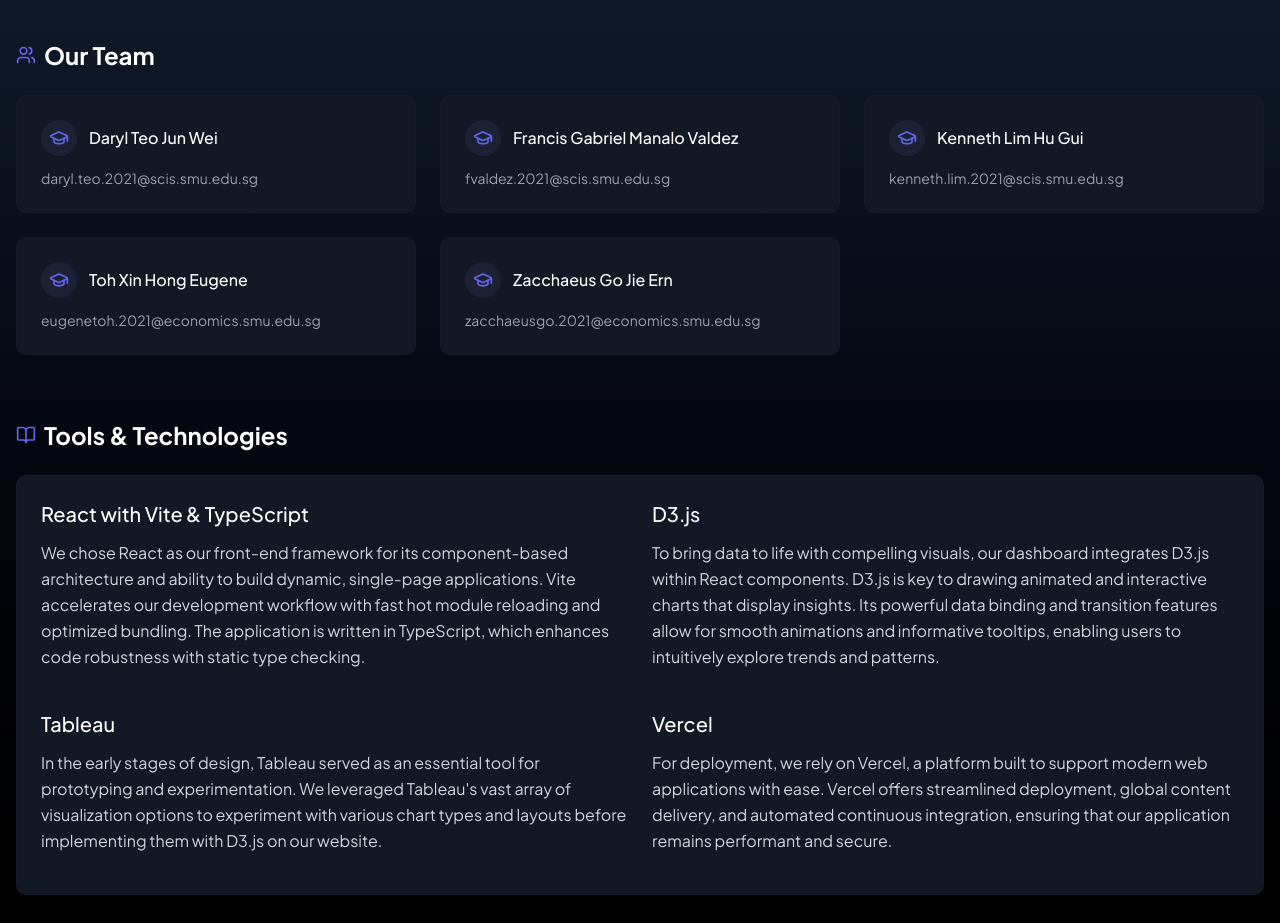
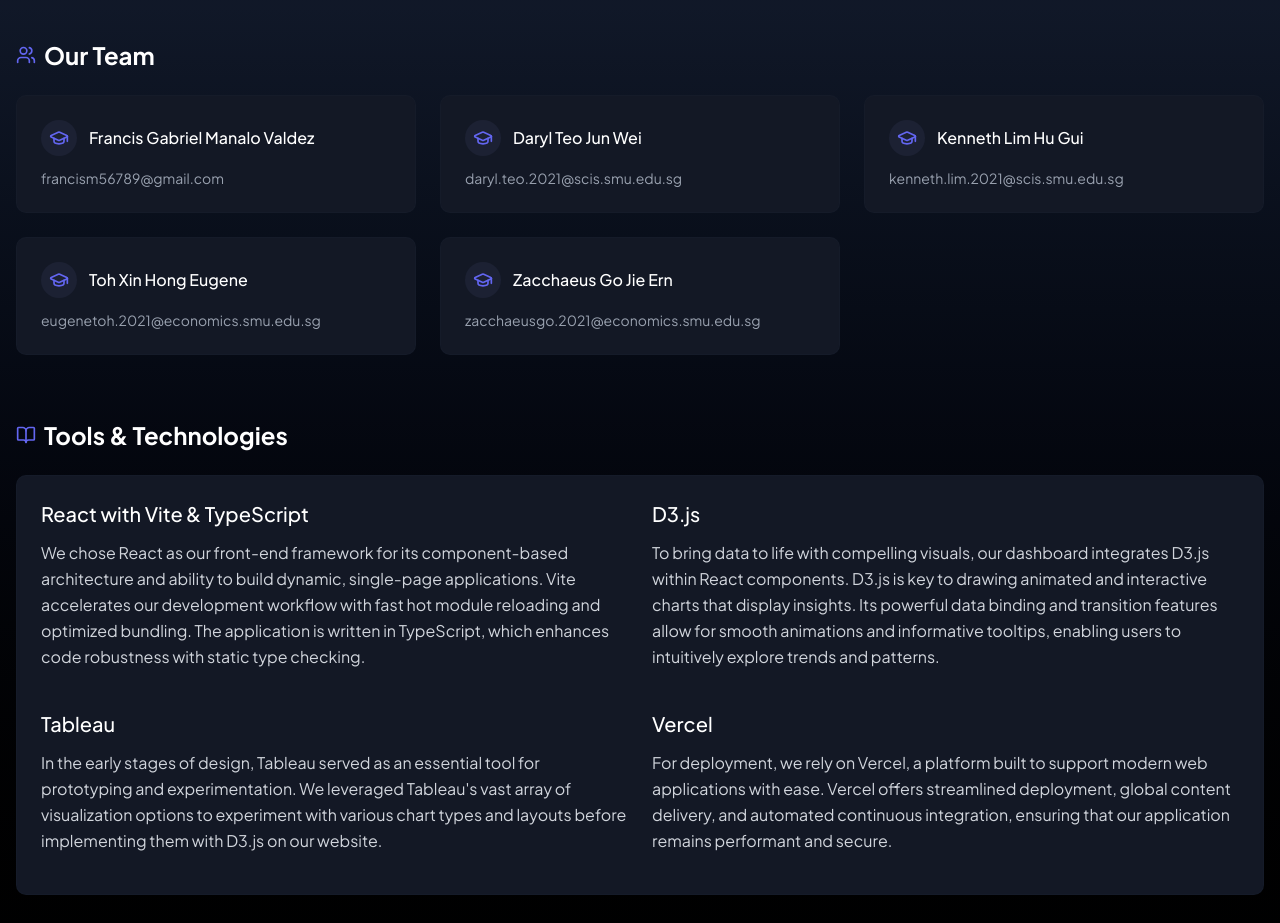
Before and after one commit to francis1009/esports-dashboard, a React (Vite) app: page /about in a window 1280 px wide. Shown: the part 1140-2063 px from the top of the page. Built offline with nearby package versions, Linux system fonts and the light colour scheme.

Commit message:
Update email in about page

```diff
--- a/src/routes/about/page.tsx
+++ b/src/routes/about/page.tsx
@@ -103,12 +103,12 @@ const About: React.FC = () => {
           <div className="grid md:grid-cols-2 lg:grid-cols-3 gap-6">
             {[
               {
+                name: "Francis Gabriel Manalo Valdez",
+                email: "francism56789@gmail.com",
+              },
+              {
                 name: "Daryl Teo Jun Wei",
                 email: "daryl.teo.2021@scis.smu.edu.sg",
-              },
-              {
-                name: "Francis Gabriel Manalo Valdez",
-                email: "fvaldez.2021@scis.smu.edu.sg",
               },
               {
                 name: "Kenneth Lim Hu Gui",
```
